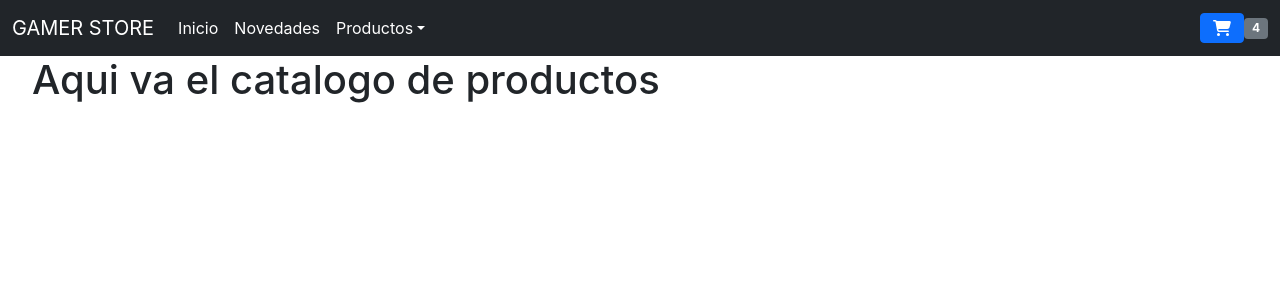
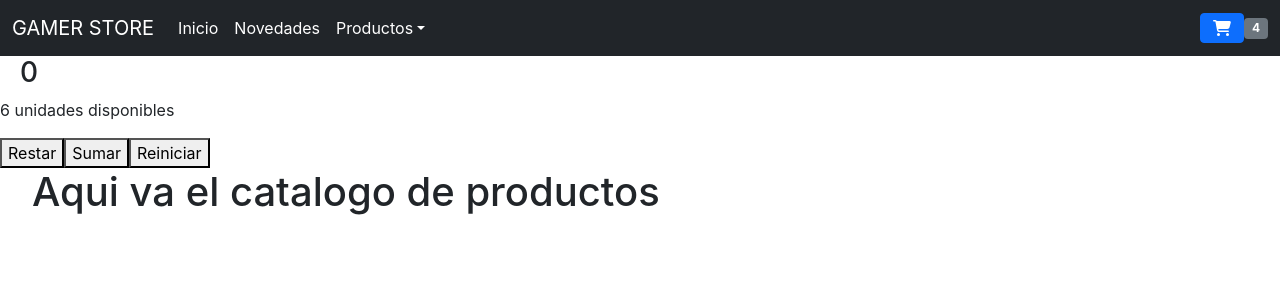
Before and after one commit to AdolfoCima/onlineStoreCima, a React (Create React App) app: page / in a window 1280 px wide. Shown: the top 300 px of the page. Built offline with nearby package versions, Linux system fonts and the light colour scheme.

Commit message:
contador de items

```diff
--- a/package.json
+++ b/package.json
@@ -14,6 +14,7 @@
     "react": "^18.1.0",
     "react-dom": "^18.1.0",
     "react-scripts": "5.0.1",
+    "sweetalert2": "^11.4.18",
     "web-vitals": "^2.1.4"
   },
   "scripts": {
--- a/src/App.js
+++ b/src/App.js
@@ -3,7 +3,7 @@ import './App.css';
 import NavBar from './components/NavBar';
 import CartWidget from './components/CartWidget';
 import ItemListContainer from './components/ItemListContainer';
-
+import ItemCount from './components/ItemCount';
 
 
 
@@ -11,6 +11,7 @@ function App() {
   return (
     <div >
       <NavBar><CartWidget /></NavBar>
+      <ItemCount stock={6}/>
       <ItemListContainer />
     </div>
   );
--- /dev/null
+++ b/src/components/ItemCount.js
@@ -0,0 +1,56 @@
+import './ItemCount.css';
+import { useState, useEffect } from "react";
+import Swal from 'sweetalert2';
+
+function ItemCount({ stock }) {
+    const [num, setNum] = useState(0);
+
+    useEffect(() => {
+        if (num == stock - 2) {
+            Swal.fire({
+                title: 'Atención!',
+                text: 'Quedan pocas unidades disponibles!',
+                icon: 'warning',
+                timer: 2000
+            })
+        }
+
+    }, [num])
+
+    const addition = () => {
+        if (num < stock) {
+            setNum(num + 1)
+        }
+
+        else {
+            Swal.fire({
+                title: 'Atención!',
+                text: `Alcanzaste el maximo de ${stock} unidades disponibles!`,
+                icon: 'warning',
+                timer: 2000
+            })
+        }
+    }
+
+    const subtraction = () => {
+        if (num > 0) {
+            setNum(num - 1)
+        }
+    }
+
+    const reset = () => {
+        setNum(0)
+    }
+
+    return (
+        <>
+            <h3 style={{ marginLeft: 20 }}>{num}</h3>
+            <p>{stock > 1 ? ` ${stock} unidades disponibles` : `${stock}  unidad disponible`} </p>
+            <button onClick={subtraction}>Restar</button>
+            <button onClick={addition}>Sumar</button>
+            <button onClick={reset}>Reiniciar</button>
+        </>
+    )
+}
+
+export default ItemCount;
--- a/src/components/ItemListContainer.js
+++ b/src/components/ItemListContainer.js
@@ -1,4 +1,5 @@
 import './ItemListContainer.css';
+
 
 function ItemListContainer() {
     return (<ul>
```
Also changed, not shown: src/components/ItemCount.css (added), 1 other file (tests, documents, lock files or other folders).
